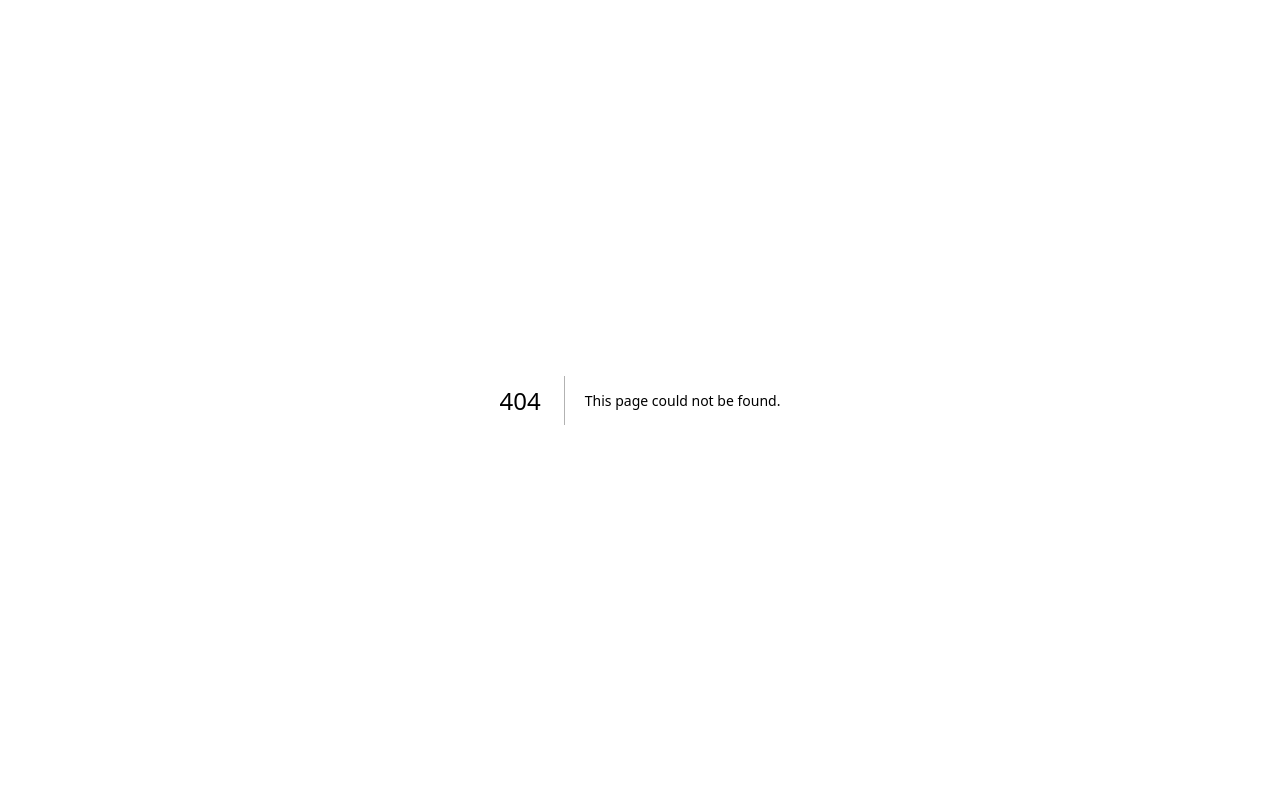
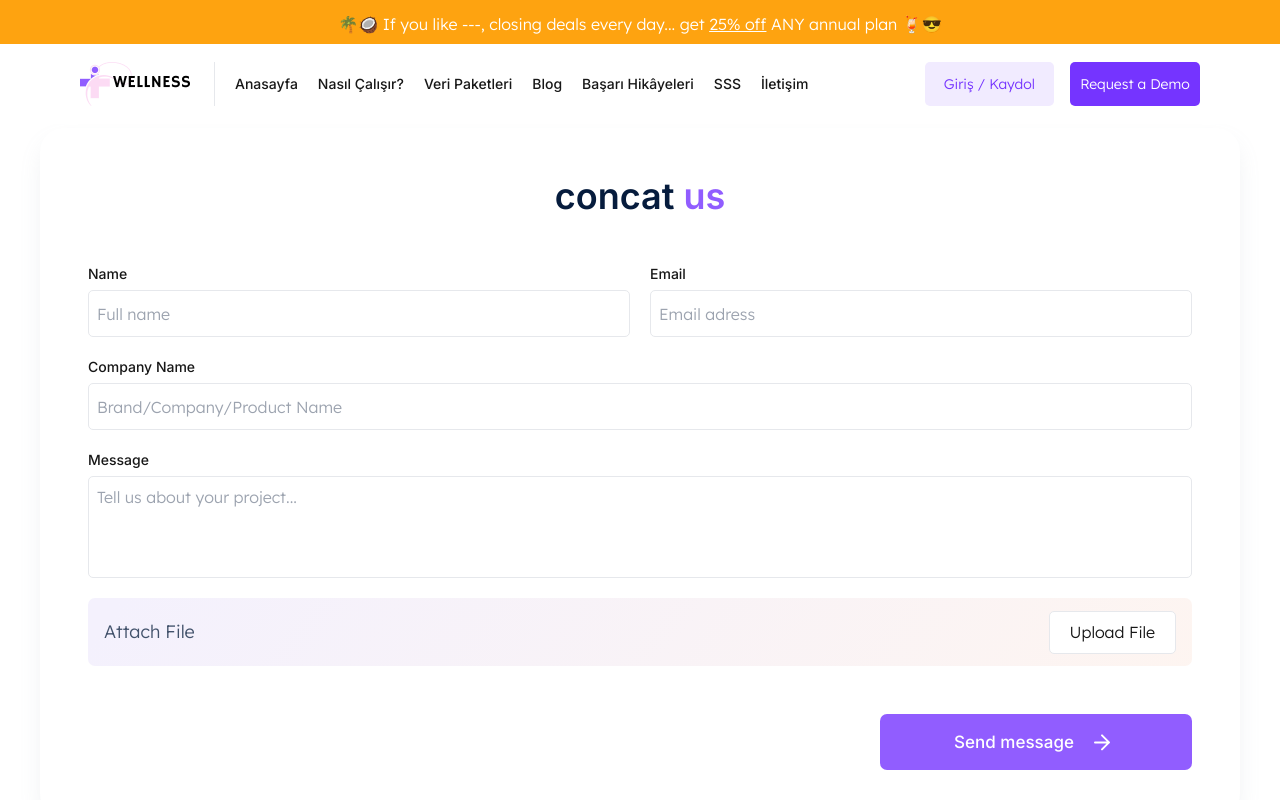
Before and after one commit to Medyanes-360/big-data-sale, a Next.js app: page /contact in a window 1280 px wide. Before the commit this address had no page. Shown: the top 800 px of the page. Built offline with nearby package versions, Linux system fonts and the light colour scheme.

Commit message:
create contact page and add and fix update

```diff
--- /dev/null
+++ b/app/(homeLayout)/contact/page.jsx
@@ -0,0 +1,5 @@
+import ContactPageContainer from "@/containers/contactPage";
+
+export default function ContactPage() {
+  return <ContactPageContainer />;
+}
--- a/components/concatPage/index.jsx
+++ b/components/contactPage/index.jsx
@@ -2,10 +2,10 @@ import PageContainer from "@/containers/PageContainers";
 import Icons from "@/public/assets/icons/Icons";
 import React from "react";
 
-function ConcatPage() {
+function Contact() {
   return (
     <PageContainer className="mb-4 md:!px-0 ">
-      <div class="flex flex-col items-center bg-white gap-[20px] rounded-[24px] px-3 md:p-[48px] md:gap-[48px] shadow-concatForm">
+      <div className="flex flex-col items-center bg-white gap-[20px] rounded-[24px] px-3 md:p-[48px] md:gap-[48px] shadow-concatForm">
         <div className="font-Inter font-semibold text-base lg:text-4xl text-deepAbyss">
           concat{" "}
           <span className="text-tertiary400 text-base lg:text-4xl font-Inter font-semibold">
@@ -39,7 +39,7 @@ function ConcatPage() {
               <input
                 type="email"
                 id="email"
-                placeHolder="Email adress"
+                placeholder="Email adress"
                 className="outline-0 h-[47px] w-full lg:w-full border border-1 border-lightMist rounded-[5px] px-2"
               />
             </div>
@@ -94,4 +94,4 @@ function ConcatPage() {
   );
 }
 
-export default ConcatPage;
+export default Contact;
--- a/containers/concatPage/index.jsx
+++ /dev/null
@@ -1,7 +0,0 @@
-import React from "react";
-
-function ConcatPageContainer() {
-  return <>ConcatPageContainer</>;
-}
-
-export default indConcatPageContainerex;
--- /dev/null
+++ b/containers/contactPage/index.jsx
@@ -0,0 +1,12 @@
+import React from "react";
+import Contact from "./../../components/contactPage/index";
+
+function ContactPageContainer() {
+  return (
+    <>
+      <Contact />
+    </>
+  );
+}
+
+export default ContactPageContainer;
```
